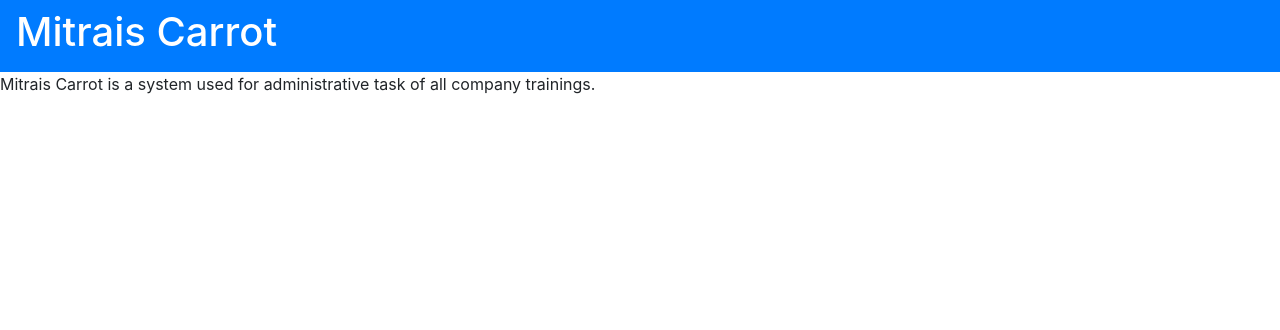
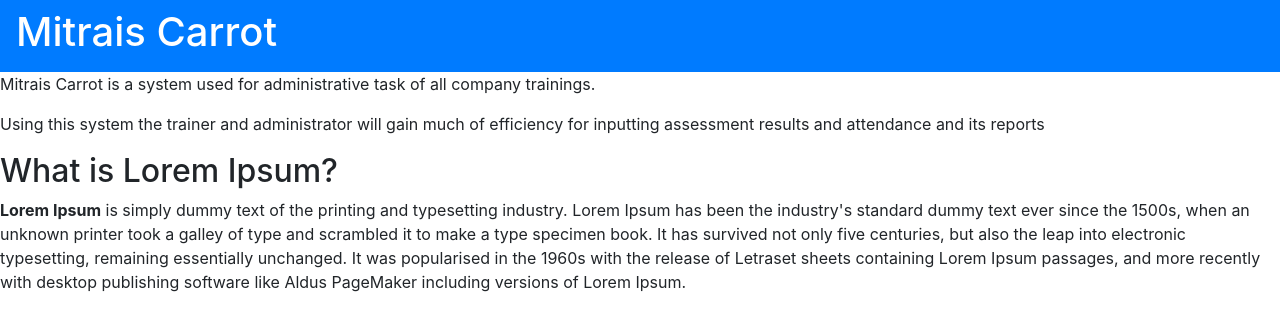
Before and after one commit to albertus-96/mitrais_carrot, a plain HTML site: page index.html in a window 1280 px wide. Drawn offline with nearby package versions, Linux system fonts and the light colour scheme.

Commit message:
Update index.html

```diff
--- a/index.html
+++ b/index.html
@@ -9,6 +9,13 @@
 </nav>
 <p>Mitrais Carrot is a system used for administrative task of all company trainings.</p>
 
+<p>Using this system the trainer and administrator will gain much of efficiency for inputting assessment results and attendance and its reports</p>
+
+<div>
+<h2>What is Lorem Ipsum?</h2>
+<p><strong>Lorem Ipsum</strong> is simply dummy text of the printing and typesetting industry. Lorem Ipsum has been the industry's standard dummy text ever since the 1500s, when an unknown printer took a galley of type and scrambled it to make a type specimen book. It has survived not only five centuries, but also the leap into electronic typesetting, remaining essentially unchanged. It was popularised in the 1960s with the release of Letraset sheets containing Lorem Ipsum passages, and more recently with desktop publishing software like Aldus PageMaker including versions of Lorem Ipsum.</p>
+</div>
+
 </body>
 </html>
 
```
